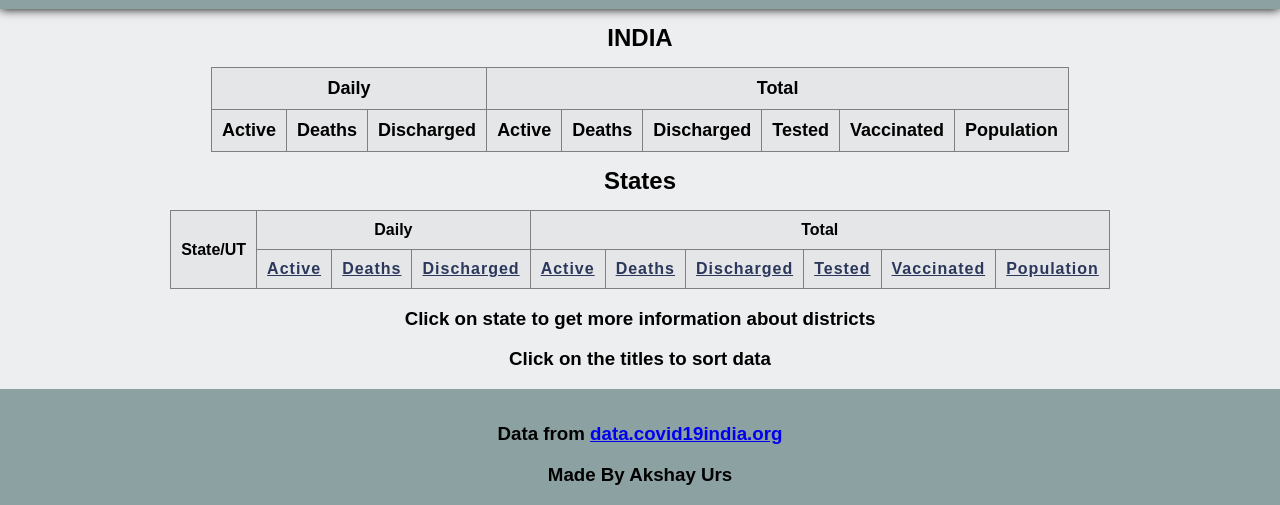
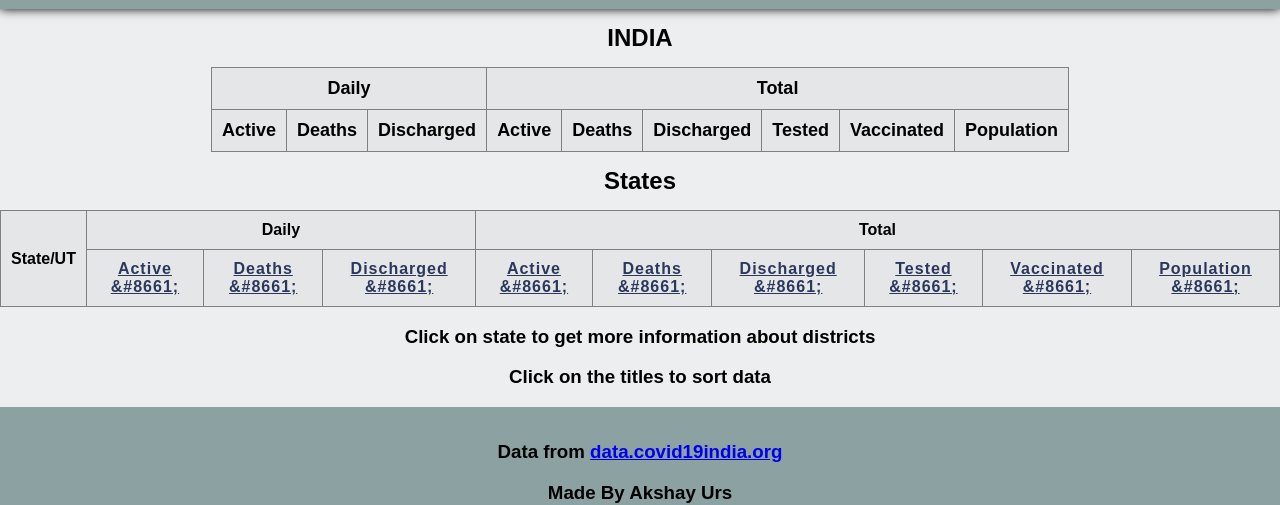
Before and after one commit to akshayurs/Covid19, a plain HTML site: page index.html in a window 1280 px wide. Shown: the part 88-593 px from the top of the page. Drawn offline with Linux system fonts and the light colour scheme; no server answers.

Commit message:
added symbol

```diff
--- a/style.css
+++ b/style.css
@@ -58,6 +58,10 @@ table td {
   letter-spacing: 1px;
   user-select: none;
 }
+.table-headers.clickable th::after{
+  content: "&#8661;";
+  text-decoration: none;
+}
 .state-name {
   color: #2b385c;
   text-decoration: underline;
```
